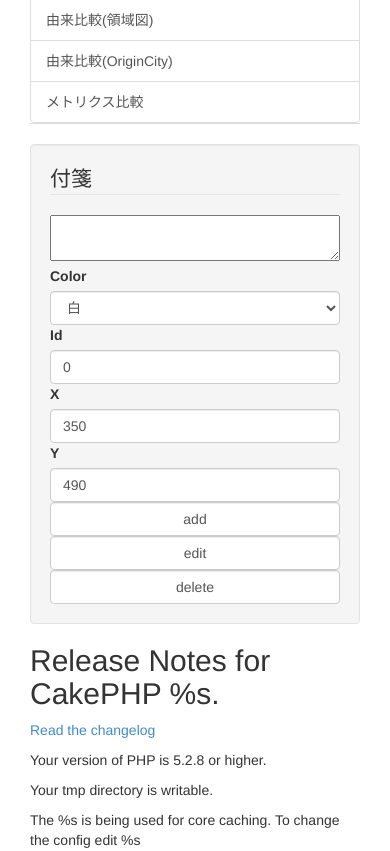
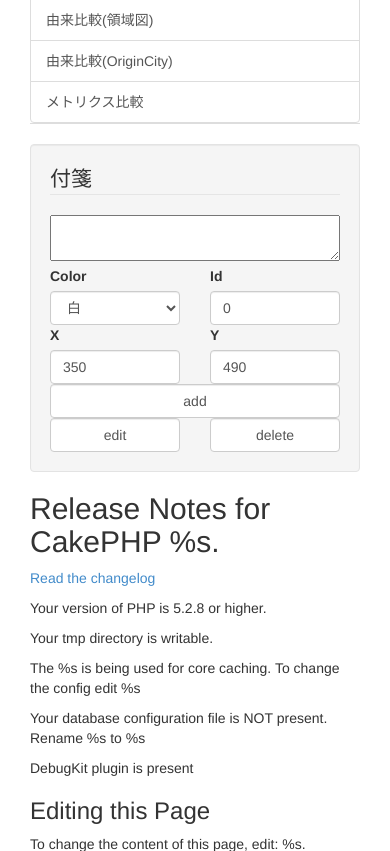
Before and after one commit to RYOSKATE/cakephp, a CakePHP app: the page made by app/View/Pages/home.ctp in a window 390 px wide. Shown: the part 422-1273 px from the top of the page. Run offline with PHP 8.4 and a stand-in for CakePHP, Linux system fonts and the light colour scheme; the template is opened without the code that fills it, so the values that code supplies are empty; form fields are guessed from the names that the template uses; some libraries are stand-ins or nearby versions.

Commit message:
付箋のボタンレイアウト修正

```diff
--- a/app/View/Elements/sticky.ctp
+++ b/app/View/Elements/sticky.ctp
@@ -15,19 +15,18 @@ if($userData['role']!='reader')
 <div class="row">
 
 <?php
-	echo '<div class="col-md-12 col-sm-12">';
+	echo '<div class="col-xs-12 col-sm-12 col-md-12 col-lg-12">';
     echo $this->Form->input('textarea', array
     (
     	'id'=> 'textarea',
     	'label'=>false,
     	'type'=>'textarea',
     	//'class' => 'col-md-12 col-sm-12',
-				'style'=>"width:100%;",
-
+		'style'=>"width:100%;",
     	'value'=>'',
     ));
 	echo '</div>';
-    echo '<div class="col-md-6 col-sm-6">';
+    echo '<div class="col-xs-6 col-sm-6 col-md-6 col-lg-6">';
     echo $this->Form->input('color',array
 	(
 		'id'=>'color',
@@ -36,7 +35,7 @@ if($userData['role']!='reader')
 	    'class' => 'form-control'
 	 ));
      echo '</div>';
-     echo '<div class="col-md-6 col-sm-6">';
+     echo '<div class="col-xs-6 col-sm-6 col-md-6 col-lg-6">';
 	 echo $this->Form->input('id',array
 	(
 		'id'=> 'id',
@@ -50,7 +49,7 @@ if($userData['role']!='reader')
 	    // 'list'=>array(1,2,3),
 	 ));
 	 echo '</div>';
-     echo '<div class="col-md-6 col-sm-6">';
+     echo '<div class="col-xs-6 col-sm-6 col-md-6 col-lg-6">';
    	echo $this->Form->input('x',array
 	(
 		'id'=> 'left',
@@ -63,7 +62,7 @@ if($userData['role']!='reader')
 	    // 'list'=>array(1,2,3),
 	 ));
 	 echo '</div>';
-     echo '<div class="col-md-6 col-sm-6">';
+     echo '<div class="col-xs-6 col-sm-6 col-md-6 col-lg-6">';
    	echo $this->Form->input('y',array
 	(
 		'id'=> 'top',
@@ -76,7 +75,7 @@ if($userData['role']!='reader')
 	    // 'list'=>array(1,2,3),
 	 ));
 	 echo '</div>';
-     echo '<div class="col-lg-4 col-md-4 col-sm-6">';
+     echo '<div class="col-xs-12 col-sm-6 col-md-6 col-lg-4">';
    	echo $this->Form->input('add', array
     (
     	'id'=> 'add',
@@ -89,7 +88,7 @@ if($userData['role']!='reader')
 		'style'=>"width:100%;",
     ));
 	 echo '</div>';
-     echo '<div class="col-lg-4 col-md-4 col-sm-6">';
+     echo '<div class="col-xs-6 col-sm-6 col-md-6 col-lg-4">';
     echo $this->Form->input('edit', array
     (
     	'id'=> 'edit',
@@ -102,7 +101,7 @@ if($userData['role']!='reader')
 		'style'=>"width:100%;",
     ));
 	echo '</div>';
-	echo '<div class="col-lg-4 col-md-4 col-sm-6">';
+	echo '<div class="col-xs-6 col-sm-12 col-md-6 col-lg-4">';
     echo $this->Form->input('delete', array
     (
     	'id'=> 'delete',
```
